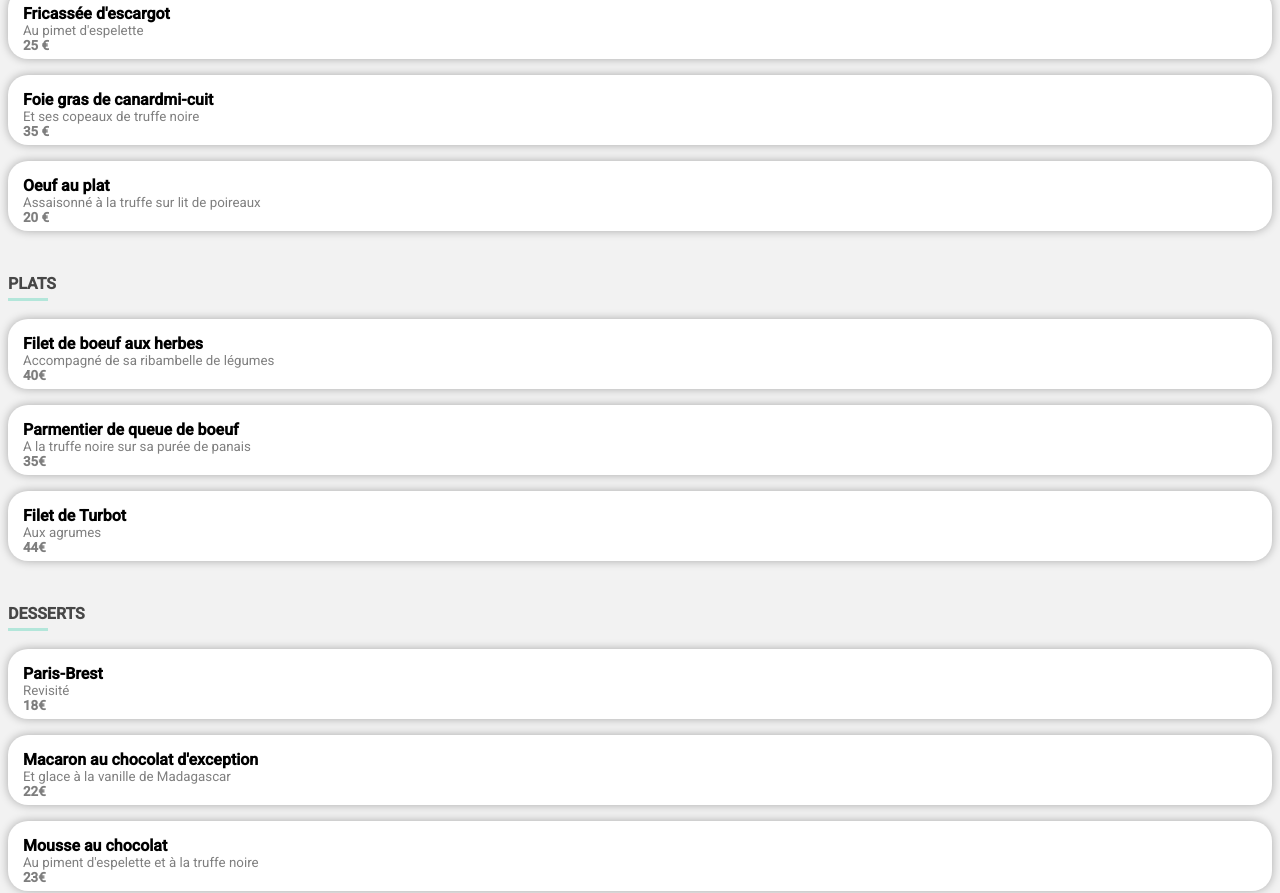
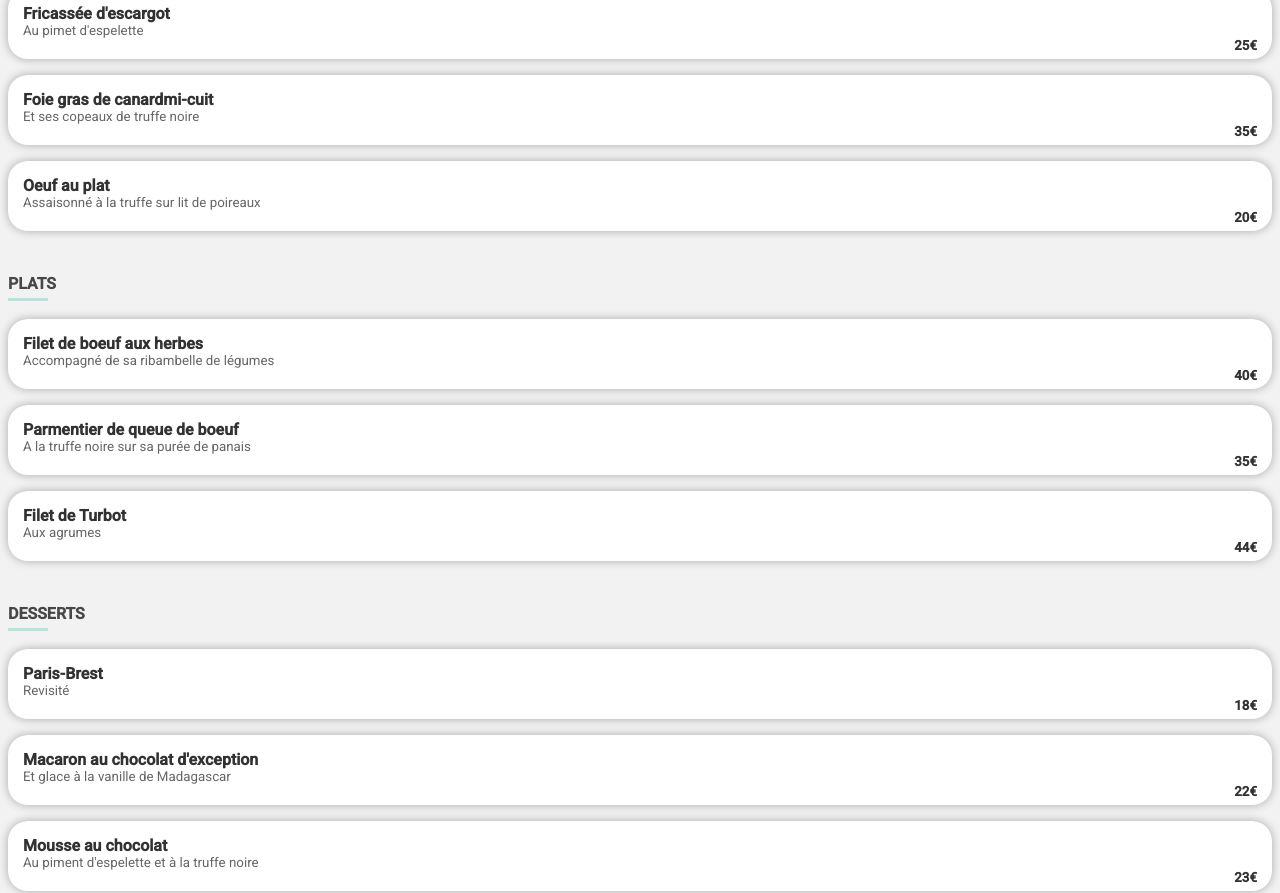
Before and after one commit to MV-Society/P3_Martz_Maximilian, a plain HTML site: page menu1.html in a window 1280 px wide. Shown: the part 371-1264 px from the top of the page. Drawn offline with Linux system fonts and the light colour scheme; a web font is replaced by a local one.

Commit message:
modification du css et de l'html

```diff
--- a/menu.css
+++ b/menu.css
@@ -60,6 +60,13 @@ h1 {
 	margin-left: 15px;
 }
 
+.card b {
+	display: flex;
+	justify-content: flex-end;
+	font-size: smaller;
+	opacity: 0.8;
+}
+
 #entrées h2 {
 	width: 40px;
 	height: 27px;
@@ -119,19 +126,19 @@ h1 {
 	cursor: pointer;
 }
 
-#entrées h3 {font-size: medium;}
+#entrées h3 {
+	font-size: medium;
+	opacity: 0.8;
+}
 
 #entrées p {
 	margin: 0;
 	font-size: smaller;
 	white-space: nowrap;
 	overflow: hidden;
-	opacity: 0.5;
+	opacity: 0.6;
 }
 
-/* p b {
-	font-weight: bold;
-} */
 
 #plats h2 {
 	width: 40px;
@@ -175,14 +182,17 @@ h1 {
 	cursor: pointer;
 }
 
-#plats h3 {font-size: medium;}
+#plats h3 {
+	font-size: medium;
+	opacity: 0.8;
+}
 
 #plats p {
 	margin: 0;
 	font-size: smaller;
 	white-space: nowrap;
 	overflow: hidden;
-	opacity: 0.5;
+	opacity: 0.6;
 }
 
 
@@ -227,14 +237,17 @@ h1 {
 	cursor: pointer;
 }
 
-#desserts h3 {font-size: medium;}
+#desserts h3 {
+	font-size: medium;
+	opacity: 0.8;
+}
 
 #desserts p {
 	margin: 0;
 	font-size: smaller;
 	white-space: nowrap;
 	overflow: hidden;
-	opacity: 0.5;
+	opacity: 0.6;
 }
 
 
--- a/menu1.html
+++ b/menu1.html
@@ -33,7 +33,6 @@
 
     <main>
 
-
         <section id="entrées">
             <h1>La palette du goût</h1>
             <i class="far fa-heart"></i>
@@ -44,30 +43,30 @@
 
             <article class="card">
 
+                <div>
                     <h3>Fricassée d'escargot</h3>
                     <p>Au pimet d'espelette</p>
-                <div>
-                    <p><b>25 €</b></p>
+                    <b>25€</b>
                 </div>
 
             </article>
 
             <article class="card">
 
+                <div>
                     <h3>Foie gras de canardmi-cuit</h3>
                     <p>Et ses copeaux de truffe noire</p>
-                <div>
-                   <p><b>35 €</b></p>
+                    <b>35€</b>
                 </div>
 
             </article>
 
             <article class="card">
 
+                <div>
                     <h3>Oeuf au plat</h3>
                     <p>Assaisonné à la truffe sur lit de poireaux</p>
-                <div>
-                    <p><b>20 €</b></p>
+                    <b>20€</b>
                 </div>
 
             </article>
@@ -80,30 +79,30 @@
 
             <article class="card">
 
+                <div>
                     <h3>Filet de boeuf aux herbes</h3>
                     <p>Accompagné de sa ribambelle de légumes</p>
-                <div>
-                    <p><b>40€</b></p>
+                    <b>40€</b>
                 </div>
 
             </article>
 
             <article class="card">
 
+                <div>
                     <h3>Parmentier de queue de boeuf</h3>
                     <p>A la truffe noire sur sa purée de panais</p>
-                <div>
-                    <p><b>35€</b></p>
+                    <b>35€</b>
                 </div>
 
             </article>
 
             <article class="card">
 
+                <div>
                     <h3>Filet de Turbot</h3>
                     <p>Aux agrumes</p>
-                <div>
-                    <p><b>44€</b></p>
+                    <b>44€</b>
                 </div>
 
             </article>
@@ -115,30 +114,30 @@
 
             <article class="card">
 
+                <div>
                     <h3>Paris-Brest</h3>
                     <p>Revisité</p>
-                <div>
-                    <p><b>18€</b></p>
+                    <b>18€</b>
                 </div>
 
             </article>
 
             <article class="card">
 
+                <div>
                     <h3>Macaron au chocolat d'exception</h3>
                     <p>Et glace à la vanille de Madagascar</p>
-                <div>
-                   <p><b>22€</b></p>
+                    <b>22€</b>
                 </div>
 
             </article>
 
             <article class="card">
 
+                <div>
                     <h3>Mousse au chocolat</h3>
                     <p>Au piment d'espelette et à la truffe noire</p>
-                <div>
-                    <p><b>23€</b></p>
+                    <b>23€</b>
                 </div>
 
             </article>
```
Also changed, not shown: menu2.html (+18 -18 lines), menu3.html (+18 -18 lines), menu4.html (+17 -17 lines). Lines whose indentation alone changed are shown as unchanged.
